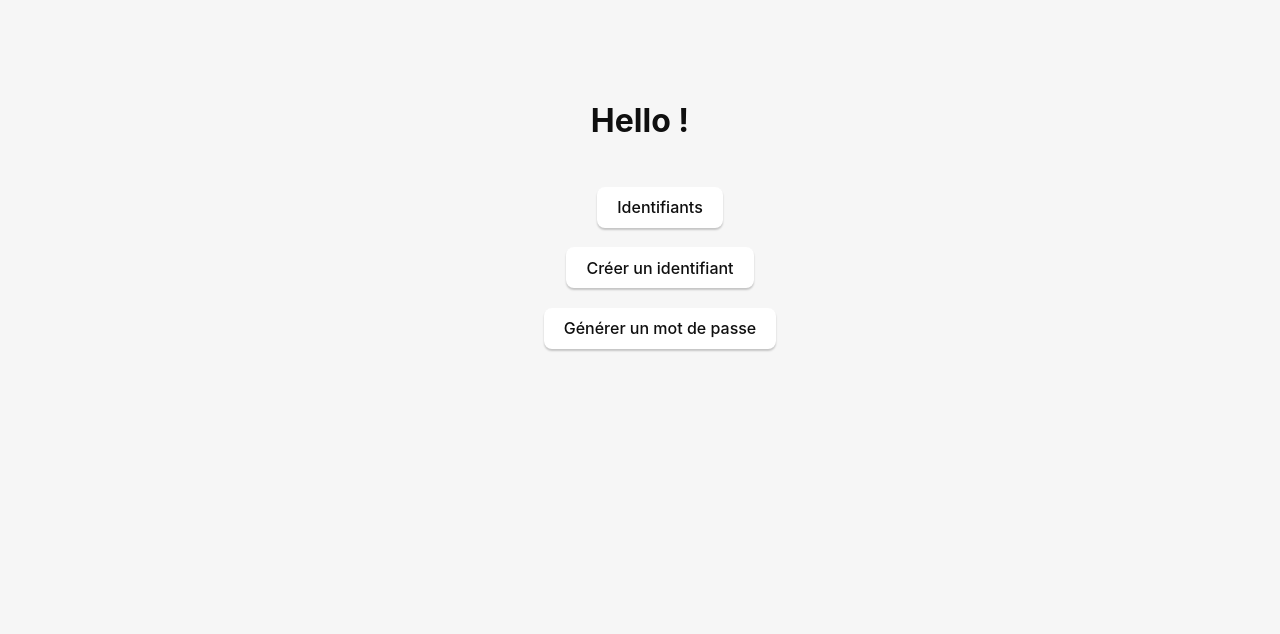
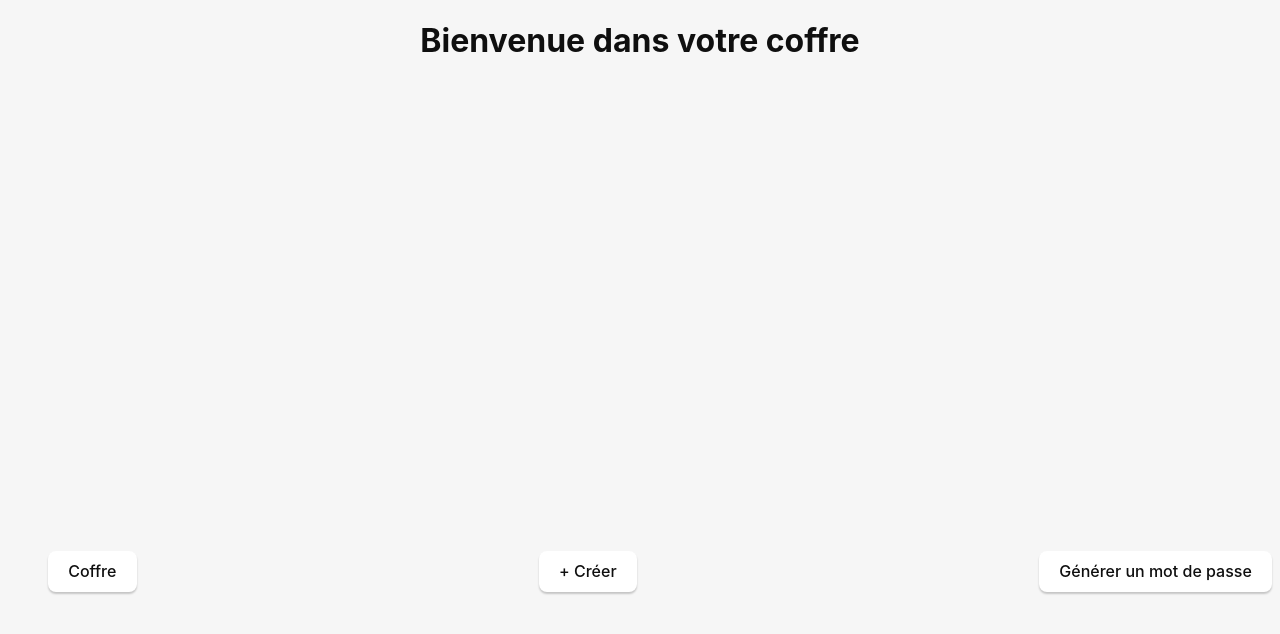
Before and after one commit to Eithliu/mySecureChest, a Vue app: page / in a window 1280 px wide. Both pictures are taken after a click on the button "Enter the Chest". Shown: the top 634 px of the page. Built offline with nearby package versions, Linux system fonts and the light colour scheme.

Commit message:
rewording the homepage

```diff
--- a/src/App.vue
+++ b/src/App.vue
@@ -39,12 +39,12 @@ function showHomePage() {
 
 .container {
   margin: 0;
-  padding-top: 10vh;
   display: flex;
   flex-direction: column;
-  justify-content: center;
+  justify-content: space-between;
   text-align: center;
   gap: 1rem;
+  height: 600px;
 }
 
 .logo {
--- a/src/components/HomePage.vue
+++ b/src/components/HomePage.vue
@@ -1,43 +1,38 @@
 <script setup lang="ts">
-import { ref } from 'vue';
+import { ref } from "vue";
 
-import GeneratorSection from './GeneratorSection.vue';
+import GeneratorSection from "./GeneratorSection.vue";
 
 const isGenerator = ref(false);
 
 function displayGenerator() {
-    isGenerator.value = true;
+  isGenerator.value = true;
 }
 </script>
 
 <template>
-<h1>Hello !</h1>
+  <h1>Bienvenue dans votre coffre</h1>
   <nav class="navigation">
     <ul>
       <li>
-        <button @click="displayIdPage">
-          Identifiants
-        </button>
+        <button @click="displayIdPage">Coffre</button>
       </li>
       <li>
-        <button @click="displayIdCreation">
-          Créer un identifiant
-        </button>
+        <button @click="displayIdCreation">+ Créer</button>
       </li>
       <li>
-        <button @click="displayGenerator">
-          Générer un mot de passe
-        </button>
+        <button @click="displayGenerator">Générer un mot de passe</button>
       </li>
     </ul>
   </nav>
-  <GeneratorSection v-if="isGenerator" :isGenerator=true />
+  <GeneratorSection v-if="isGenerator" :isGenerator="true" />
 </template>
 
 <style scoped>
 ul {
   display: flex;
-  flex-direction: column;
+  justify-content: space-between;
+  align-items: flex-end;
   gap: 1.2rem;
 }
 
```
